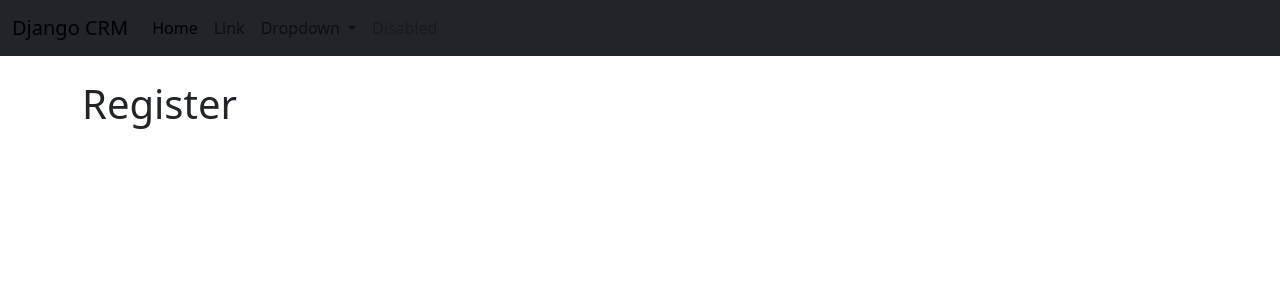
After one commit to aammeerraakhater/CRM-django-, a Django app: page /register/ in a window 1280 px wide. The commit adds this page. Shown: the top 300 px of the page. Run offline with Django 5.2, Linux system fonts and the light colour scheme.

Commit message:
adding more to the project

```diff
--- a/mydcrm/templates/base.html
+++ b/mydcrm/templates/base.html
@@ -17,7 +17,12 @@
       <br />
       {%if messages %}
       {%for message in messages %}
-      {{message}}
+      <div class="alert alert-warning alert-dismissible fade show" role="alert">
+        <strong>Holy guacamole!</strong>  {{message}}
+        <button type="button" class="close" data-dismiss="alert" aria-label="Close">
+          <span aria-hidden="true">&times;</span>
+        </button>
+      </div>
       {%endfor %}
       {%endif%}
       {% block content %} {% endblock %}
--- a/mydcrm/templates/navbar.html
+++ b/mydcrm/templates/navbar.html
@@ -31,7 +31,12 @@
             Dropdown
           </a>
           <ul class="dropdown-menu">
+            {%if user.is_authenticated%}
             <li><a class="dropdown-item" href="{%url 'logout'%}">Log out </a></li>
+            {%else%}
+            <li><a class="dropdown-item" href="{%url 'register'%}">Register</a></li>
+            <li><a class="dropdown-item" href="{%url 'home'%}">Log in </a></li>
+            {%endif%}
             <li><a class="dropdown-item" href="#">Another action</a></li>
             <li><hr class="dropdown-divider" /></li>
             <li><a class="dropdown-item" href="#">Something else here</a></li>
--- /dev/null
+++ b/mydcrm/templates/register.html
@@ -0,0 +1,5 @@
+{%extends 'base.html' %}
+
+{%block content%}
+<h1>Register</h1>
+{%endblock%}
--- a/mydcrm/urls.py
+++ b/mydcrm/urls.py
@@ -4,4 +4,5 @@ urlpatterns = [
     path('', views.home, name= 'home'),
     # path('login/', views.login_user,name='login'),
     path('logout/', views.logout_user,name='logout'),
+    path('register/', views.register_user,name='register'),
 ]
--- a/mydcrm/views.py
+++ b/mydcrm/views.py
@@ -18,8 +18,9 @@ def home(request):
     return render(request, 'home.html', {})
 
 
-def login_user(request):
-    pass
+
+def register_user(request):
+    return render(request, 'register.html', {})
 
 
 def logout_user(request):
```
Also changed, not shown: mydcrm/forms.py (added, +30 -0 lines).
